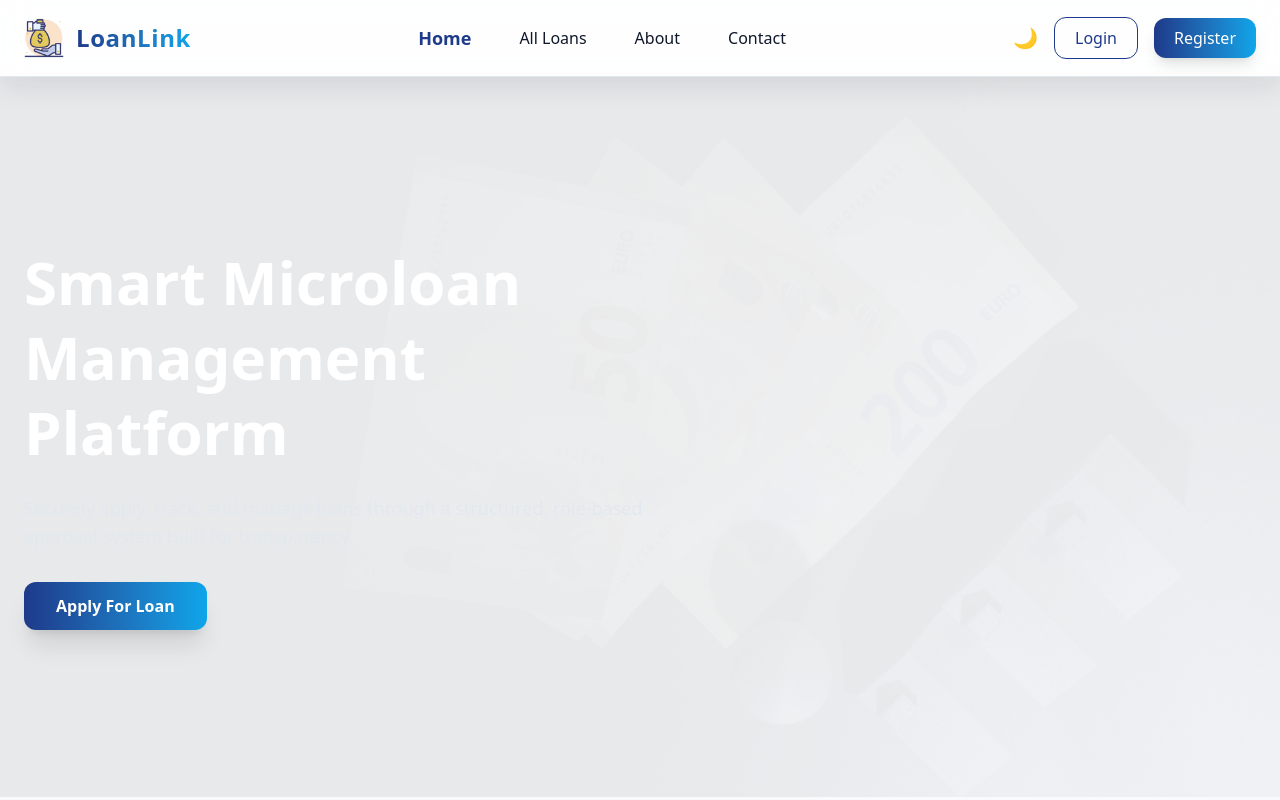
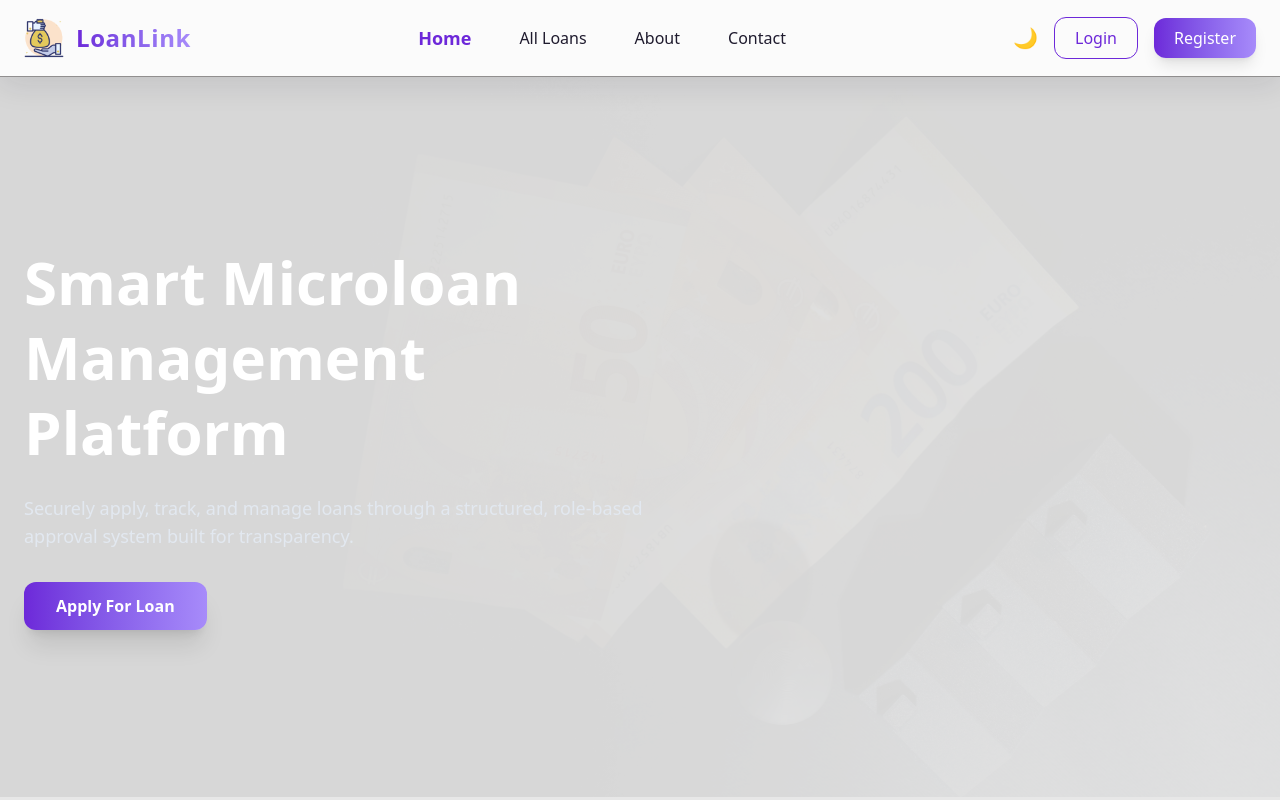
Before and after one commit to RizBits14/loanlink-client, a React (Vite) app: page / in a window 1280 px wide. Shown: the top 800 px of the page. Built offline with nearby package versions, Linux system fonts and the light colour scheme; no server answers.

Commit message:
the main index.css

```diff
--- a/src/index.css
+++ b/src/index.css
@@ -10,43 +10,36 @@ body {
   font-feature-settings: "ss01", "ss02", "cv01", "cv02";
 }
 
-
 :root {
-    --bg: #f8fafc;
-    --surface: #ffffff;
-    --border: #e2e8f0;
-    --text: #0f172a;
-    --muted: #64748b;
-
-    --primary: #1e3a8a;
-    --primary-soft: #3b82f6;
-    --secondary: #0ea5e9;
-
-    --success: #059669;
-    --warning: #f59e0b;
-    --danger: #dc2626;
-
-    --card-shadow: 0 10px 40px rgba(15, 23, 42, 0.08);
-    --hover-shadow: 0 20px 60px rgba(15, 23, 42, 0.12);
+  --bg: #e7e7e7;
+  --surface: #d8d8d8;
+  --border: #918f8f;
+  --text: #1f1b2e;
+  --muted: #6b7280;
+  --primary: #6d28d9;
+  --primary-soft: #8b5cf6;
+  --secondary: #a78bfa;
+  --success: #f59e0b;
+  --warning: #f97316;
+  --danger: #ef4444;
+  --card-shadow: 0 10px 40px rgba(109, 40, 217, 0.08);
+  --hover-shadow: 0 20px 60px rgba(109, 40, 217, 0.16);
 }
 
 [data-theme="dark"] {
-    --bg: #0b1220;
-    --surface: #111827;
-    --border: #1f2937;
-    --text: #f1f5f9;
-    --muted: #94a3b8;
-
-    --primary: #60a5fa;
-    --primary-soft: #3b82f6;
-    --secondary: #22d3ee;
-
-    --success: #10b981;
-    --warning: #fbbf24;
+  --bg: #0f0b1a;
+  --surface: #17132a;
+  --border: #2a2440;
+  --text: #f5f3ff;
+  --muted: #c4b5fd;
+  --primary: #8b5cf6;
+  --primary-soft: #a78bfa;
+  --secondary: #c4b5fd;
+  --success: #fbbf24;
+  --warning: #fb923c;
   --danger: #f87171;
-
-    --card-shadow: 0 10px 40px rgba(0, 0, 0, 0.6);
-    --hover-shadow: 0 20px 60px rgba(0, 0, 0, 0.8);
+  --card-shadow: 0 10px 40px rgba(0, 0, 0, 0.7);
+  --hover-shadow: 0 20px 60px rgba(0, 0, 0, 0.9);
 }
 
 .bg-base {
@@ -93,9 +86,8 @@ body {
 
 .btn-primary-modern:hover {
   transform: translateY(-2px);
-    filter: brightness(1.05);
+  filter: brightness(1.08);
 }
-
 
 .glass-modern {
   backdrop-filter: blur(18px);
@@ -103,5 +95,5 @@ body {
 }
 
 [data-theme="dark"] .glass-modern {
-    background: rgba(17, 24, 39, 0.6);
+  background: rgba(23, 19, 42, 0.65);
 }
```
Lines whose indentation alone changed are shown as unchanged.
